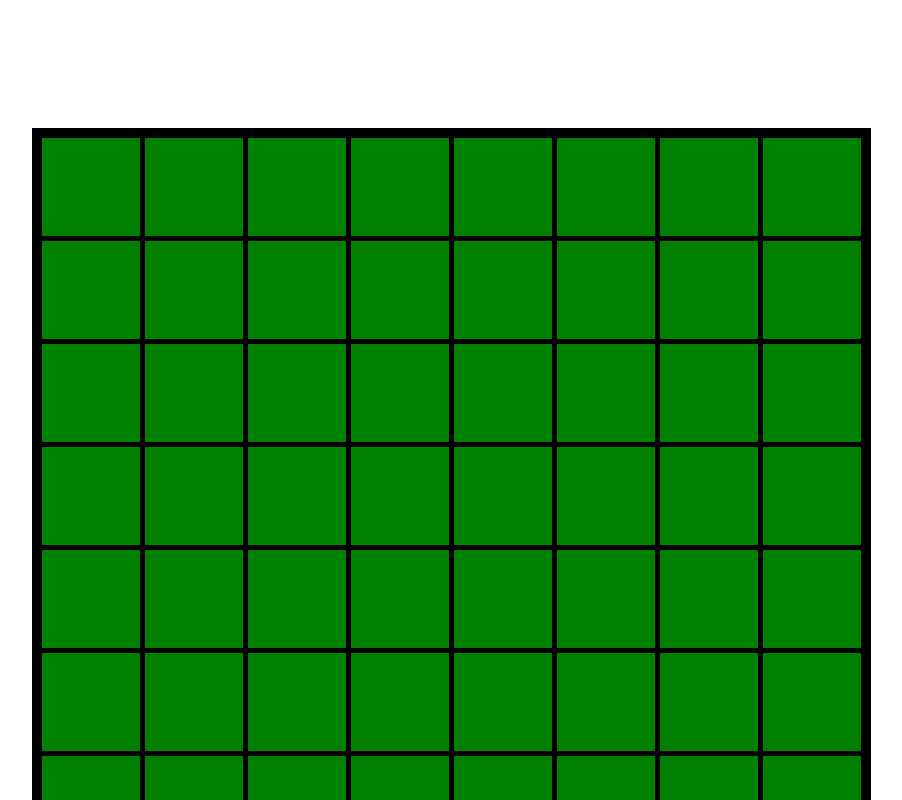
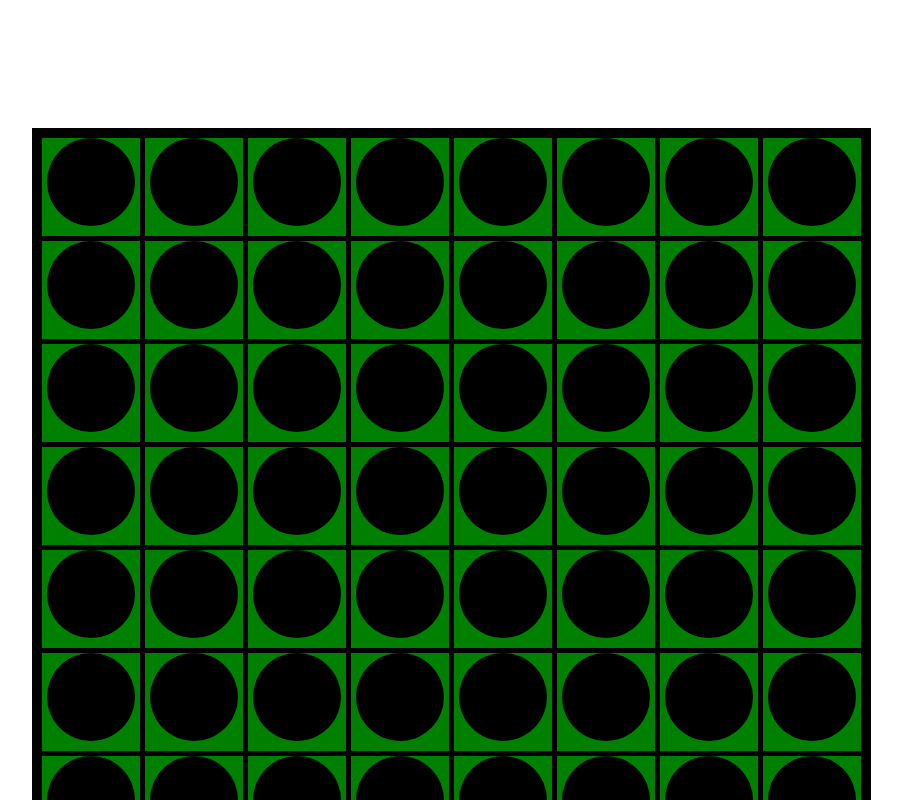
Before and after one commit to jamcentire/gl-othello, a React (Create React App) app: page / in a window 1280 px wide. Shown: the top 800 px of the page, without its empty margins (96-998 px from the left). Built offline with nearby package versions, Linux system fonts and the light colour scheme.

Commit message:
Adding token component
- Created token component
- Styling is quick and dirty - enough to PoC state, which I will work on
  next

```diff
--- a/src/components/BoardSpace.tsx
+++ b/src/components/BoardSpace.tsx
@@ -1,4 +1,5 @@
 import './BoardSpace.css'
+import Token from './Token';
 
 interface BoardSpaceProps {
     key: string; // In format '{row_idx}-{col_idx}'
@@ -6,7 +7,9 @@ interface BoardSpaceProps {
 
 const BoardSpace = (props: BoardSpaceProps) => {
   return (
-    <div className='board-space'></div>
+    <div className='board-space'>
+      <Token></Token>
+    </div>
   )
 }
 
--- /dev/null
+++ b/src/components/Token.css
@@ -0,0 +1,8 @@
+.game-token {
+    width: 70%;
+    height: 70%;
+    background-color: black;
+    border-radius: 100%;
+    margin: auto;
+    padding: 10%;
+}
--- /dev/null
+++ b/src/components/Token.tsx
@@ -0,0 +1,15 @@
+import './Token.css';
+
+// Represents white and black tokens to be placed on the board.
+// This could be rolled into the board space component, but, among other reasons,
+// I'm envisioning graphical extensions of this game that show you your pile of tokens
+// on the side of the board, and that show the tokens flipping when you make a move
+// (rather than just changing color). Each of these wants a separate token component.
+
+const Token = () => {
+  return (
+    <div className="game-token"></div>
+  )
+}
+
+export default Token;
```
